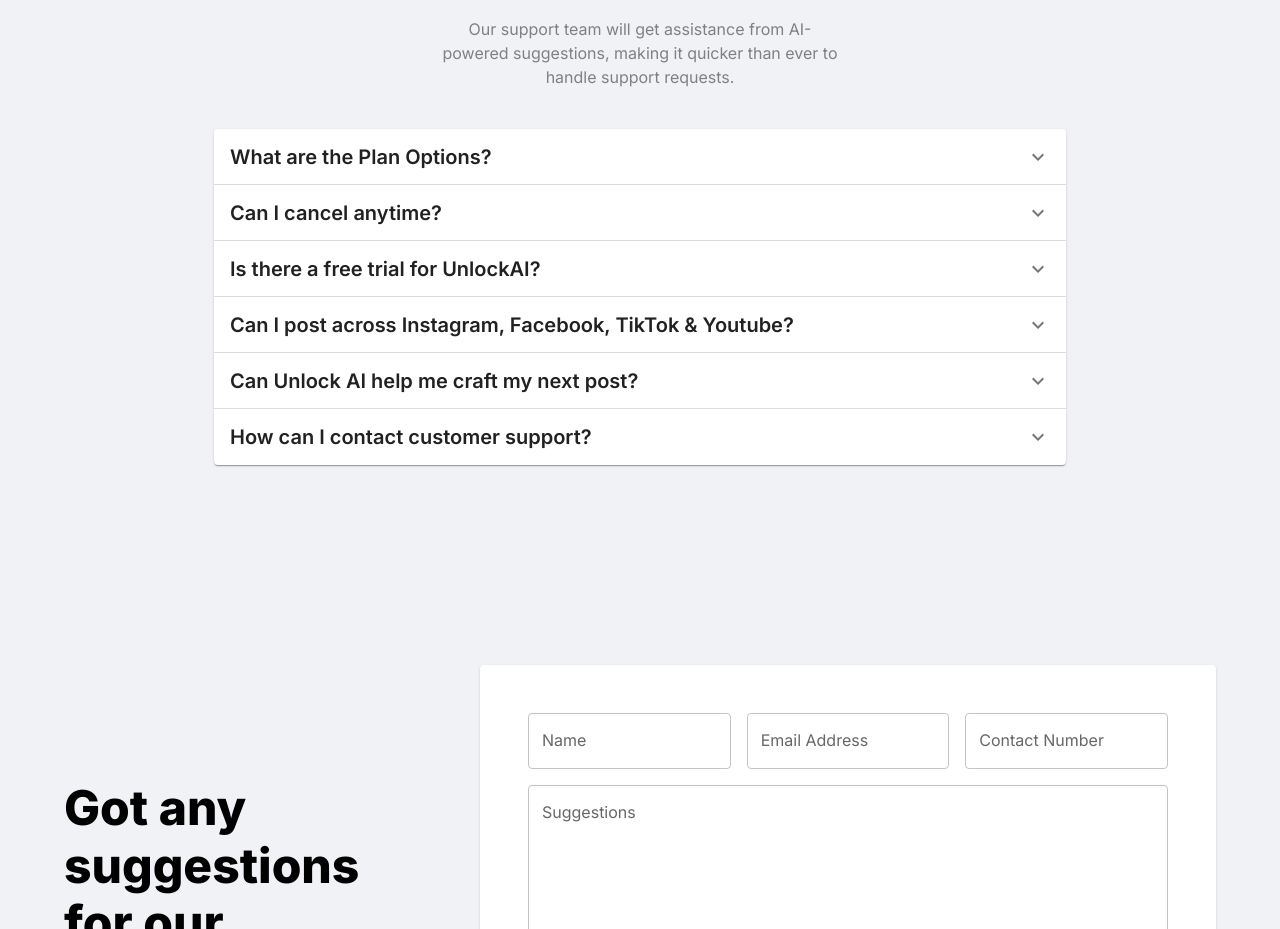
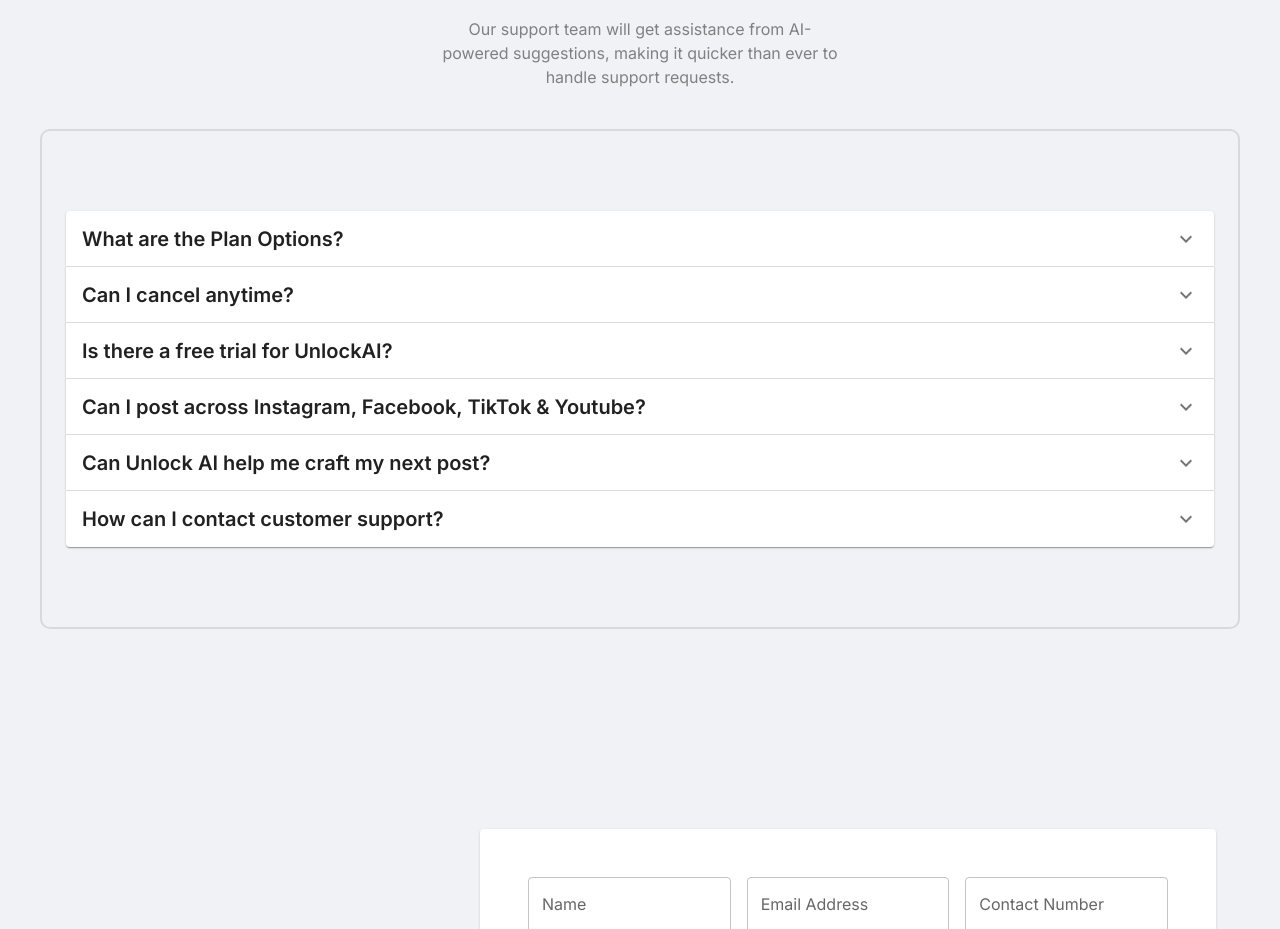
Before and after one commit to Basil-Kanaan/unlockai-react, a React (Create React App) app: page / in a window 1280 px wide. Shown: the part 5200-6129 px from the top of the page. Built offline with nearby package versions, Linux system fonts and the light colour scheme.

Commit message:
added border to FAQ

```diff
--- a/src/components/LandingPage/FAQ/FAQ.css
+++ b/src/components/LandingPage/FAQ/FAQ.css
@@ -0,0 +1,7 @@
+/* FAQ.css */
+
+.FAQ-container {
+    border: 2px solid rgba(0, 0, 0, 0.1); /* Black outline border */
+    border-radius: 10px; /* Rounded corners */
+    padding: 5rem; /* Add padding for a cleaner look */
+}
--- a/src/components/LandingPage/FAQ/FAQ.js
+++ b/src/components/LandingPage/FAQ/FAQ.js
@@ -2,6 +2,7 @@
 import { Box, Container, Typography } from '@mui/material';
 import MiniBarBubble from "../../MiniBarBubble/MiniBarBubble";
 import FAQAccordion from './FAQAccordion';
+import './FAQ.css';
 
 const FAQ = ({ id }) => {
     // FAQ Dictionary
@@ -40,7 +41,7 @@
             </Typography>
 
             {/* FAQ Accordions */}
-            <Container maxWidth={"md"}>
+            <Container maxWidth={"lg"} className={"FAQ-container"}>
                 {Object.keys(QA).map((summary, index) => (
                     <FAQAccordion
                         key={index}
```
